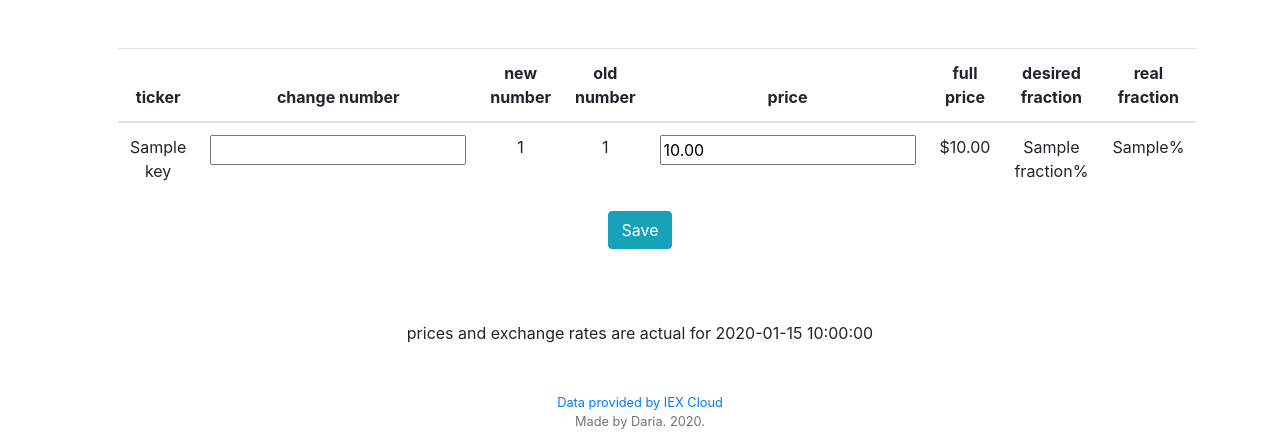
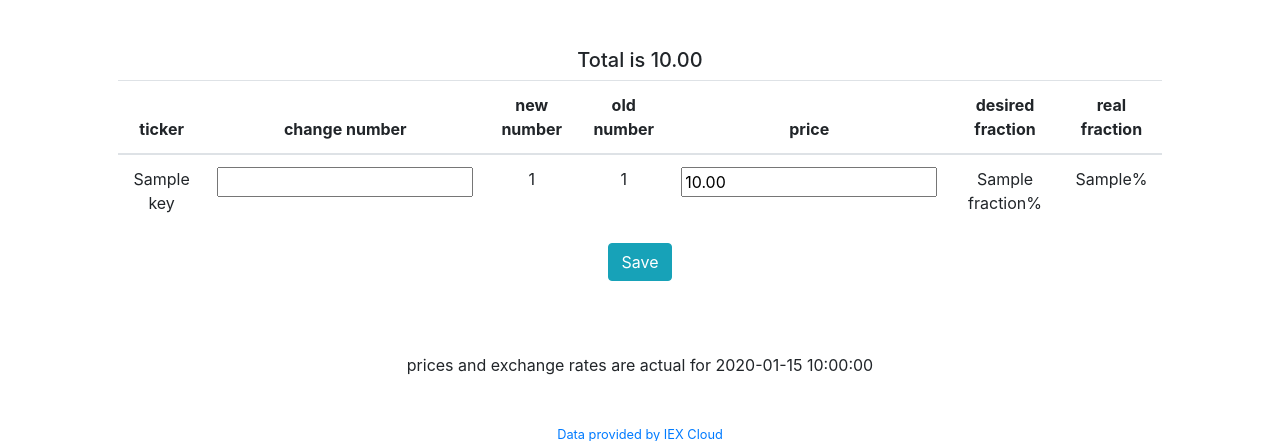
Before and after one commit to andronikova/rebalanceme, a Flask app: template templates/rebalance.html in a window 1280 px wide. Shown: the part 76-517 px from the top of the page. Run offline with Flask 2, Linux system fonts and the light colour scheme; the template is opened without the code that fills it: most values are stand-ins (such as "Sample title", 1, 10 or a date in 2020); some libraries are stand-ins or nearby versions.

Commit message:
rebalance : total recalculation, real fraction recalculation

```diff
--- a/app.py
+++ b/app.py
@@ -34,7 +34,7 @@ def index_page():
 
 
         if request.form.get("cashvalue") is not None:
-            cash = int(request.form.get('cashvalue'))
+            cash = float(request.form.get('cashvalue'))
             currency = request.form.get('currency')
             type = request.form.get('cashtype')
 
@@ -70,7 +70,7 @@ def rebalance():
         portfolio = session.get("portfolio")
 
         ids = {}
-        idtag = ['number', 'price','realFraction','fullPrice','newnumber']
+        idtag = ['number', 'price','realFraction','newnumber']
         for key in portfolio:
             ids[key] = {}
             for tag in idtag:
--- a/helpers.py
+++ b/helpers.py
@@ -127,7 +127,7 @@ def load_portfolio(userid, database):
 
 def rebalance_suggestion(number, price, fraction, total):
     # calculate number for ticker based on desired fraction
-    newnumber = math.floor(total * fraction / 100 / price)
+    newnumber =round(total * fraction / 100 / price)
     res = newnumber - number
 
     return res
--- a/templates/rebalance.html
+++ b/templates/rebalance.html
@@ -6,7 +6,7 @@
 
 {% block main %}
 
-
+<h5 id="total">Total is {{"{:,.2f}".format(total)}}</h5>
 <table class="table">
     <thead>
         <tr>
@@ -15,7 +15,6 @@
             <th scope="col">new number</th>
             <th scope="col">old number</th>
             <th scope="col">price</th>
-            <th scope="col">full price</th>
             <th scope="col">desired fraction</th>
             <th scope="col">real fraction</th>
         </tr>
@@ -24,7 +23,7 @@
     <tbody>
         {% for key in portfolio %}
             <tr>
-                <td> {{key}}</td>
+                <td name="key">{{key}}</td>
                 <td>
                     <form>
                         <div class="form-group">
@@ -32,9 +31,13 @@
                         </div>
                     </form>
                 </td>
+
+                <!--newnumber - recalculated-->
                 <td id={{ids[key]['newnumber']}}>
                     {{portfolio[key]['number']}}
                 </td>
+
+                <!--old number-->
                 <td id={{ids[key]['number']}}>
                     {{portfolio[key]['number']}}
                 </td>
@@ -46,9 +49,8 @@
                             </div>
                     </form>
                 </td>
-                <td id={{ids[key]['fullPrice']}}>{{ "${:,.2f}".format(portfolio[key]['fullPrice']) }}</td>
                 <td>{{portfolio[key]['fraction']}}%</td>
-                <td id="realFraction">{{portfolio[key]['realFraction']}}%</td>
+                <td id={{ids[key]['realFraction']}}>{{portfolio[key]['realFraction']}}%</td>
             </tr>
         {% endfor %}
     </tbody>
@@ -67,18 +69,50 @@
         }
 
         let changenumber = 1 * document.getElementsByName("number_" + ticker)[0].value;
-        let price = 1 * document.getElementsByName("price_" + ticker)[0].value ;
-
         let oldnumber = 1 * document.getElementById("number_" + ticker).innerHTML  ;
 
         let newnumber = changenumber + oldnumber;
+        if (newnumber >= 0){
+                document.querySelector('#newnumber_' + ticker).innerHTML =  newnumber     ;
+        }
+        else {
+                document.querySelector('#newnumber_' + ticker).innerHTML =  'negative !!!'     ;
+        }
 
+        total_calc();
 
-        let fullPrice = price * newnumber;
-        document.querySelector('#fullPrice_' + ticker).innerHTML = '$' + fullPrice.toFixed(2);
+    }
 
-        document.querySelector('#newnumber_' + ticker).innerHTML =  newnumber     ;
+    function total_calc(){
+        var total = {{total}};
 
+        var keys = document.getElementsByName("key");
+
+        for (var i = 0; i < keys.length; i++){
+            key = keys[i].innerHTML;
+            let changenumber = document.getElementsByName("number_" + key)[0].value;
+            let price = document.getElementsByName("price_" + key)[0].value;
+
+            total = total - changenumber * price;
+        }
+
+        document.querySelector("#total").innerHTML = "Total is " + total.toFixed(2);
+
+        real_fraction_calc(total);
+    }
+
+    function real_fraction_calc(total){
+        var keys = document.getElementsByName("key");
+
+        for (var i = 0; i < keys.length; i++){
+            key = keys[i].innerHTML;
+            let price = document.getElementsByName("price_" + key)[0].value;
+            let newnumber = document.getElementById("newnumber_" + key).innerHTML;
+
+            let newfraction = price * newnumber * 100 / total;
+            document.querySelector('#realFraction_' + key).innerHTML = newfraction.toFixed(2) + "%";
+
+        }
     }
 
     var div = document.querySelectorAll("div > input")
```
Also changed, not shown: templates/index.html (+7 -5 lines), portfolio.db.
